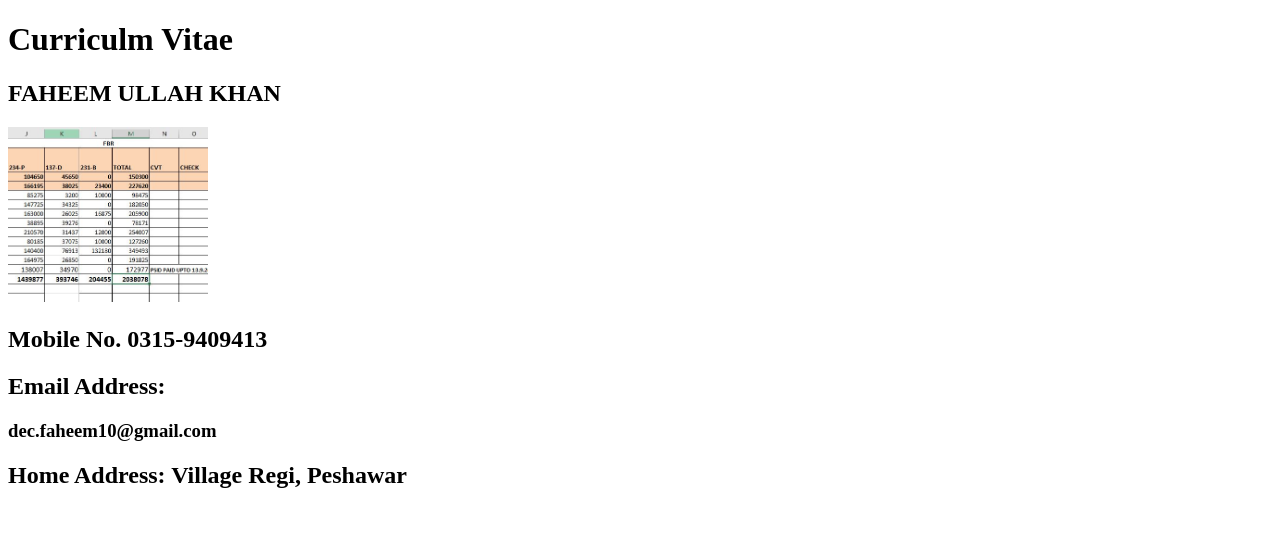
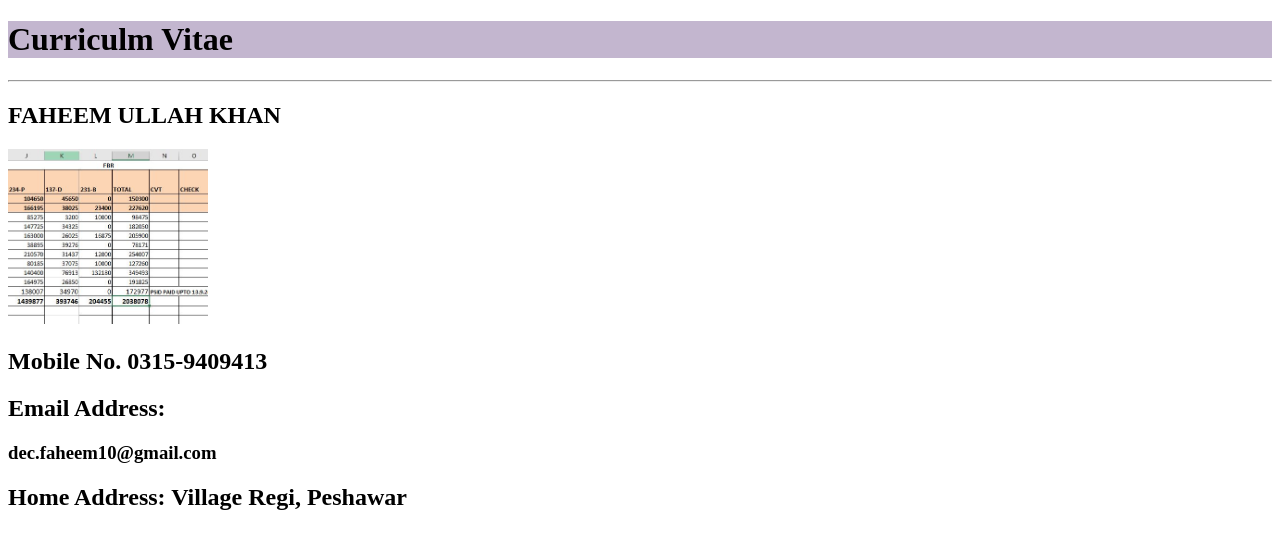
Before and after one commit to Faheemkhan10/learning_Repository, a plain HTML site: page index.html in a window 1280 px wide. Drawn offline with Linux system fonts and the light colour scheme.

Commit message:
stylesheet added

```diff
--- a/index.html
+++ b/index.html
@@ -1,12 +1,15 @@
 <!DOCTYPE html>
 <html lang="en">
 <head>
+    <link rel="stylesheet" href="styles.css">
     <meta charset="UTF-8">
     <meta name="viewport" content="width=device-width, initial-scale=1.0">
     <title>Document</title>
+
 </head>
 <body>
-   <h1>Curriculm Vitae</h1>
+   <h1 style="background-color:rgb(195, 182, 207);" style="border: rgb(20, 15, 1);">Curriculm Vitae</h1>
+   <hr>
    <h2>FAHEEM ULLAH KHAN</h2> <img src="./img/image.JPG" width="200px" alt="image not displayed">
    <H2>Mobile No. 0315-9409413</H2>
     <h2>Email Address:</h2><h3>dec.faheem10@gmail.com</h3>
```
Also changed, not shown: styles.css (added).
